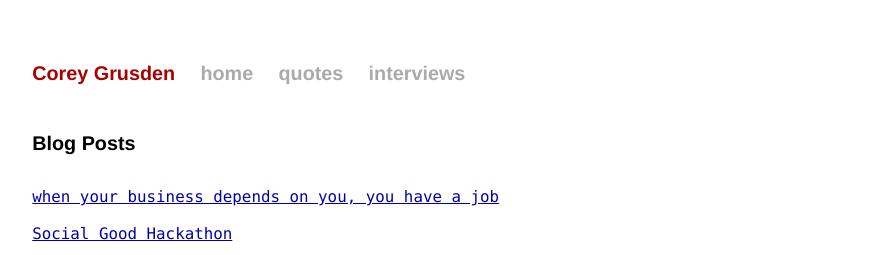
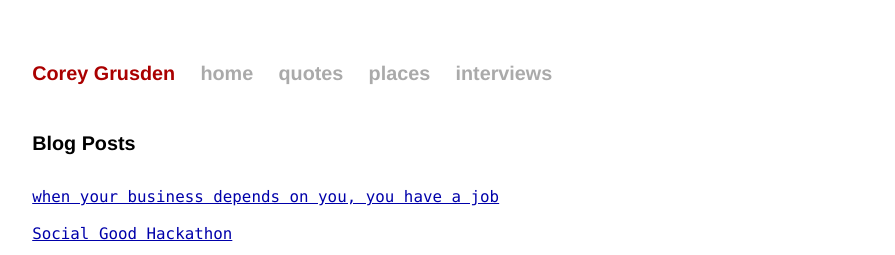
Before and after one commit to cgrusden/cgrusden.github.io, a Jekyll site: the page built from index.html, in a window 1280 px wide. Shown: the top 255 px of the page, without its empty margins (192-1087 px from the left). Built offline with Jekyll 4.4.1, drawn with Linux system fonts in a browser that asks for light colours.

Commit message:
Places i love to heading

```diff
--- a/_layouts/default.html
+++ b/_layouts/default.html
@@ -22,6 +22,7 @@
     <a href="/">Corey Grusden</a>
     <a class="extra" href="/">home</a>
     <a class="extra" href="/quotes">quotes</a>
+    <a class="extra" href="/places">places</a>
     <a class="extra" href="/interviews">interviews</a>
   </div>
 
```
